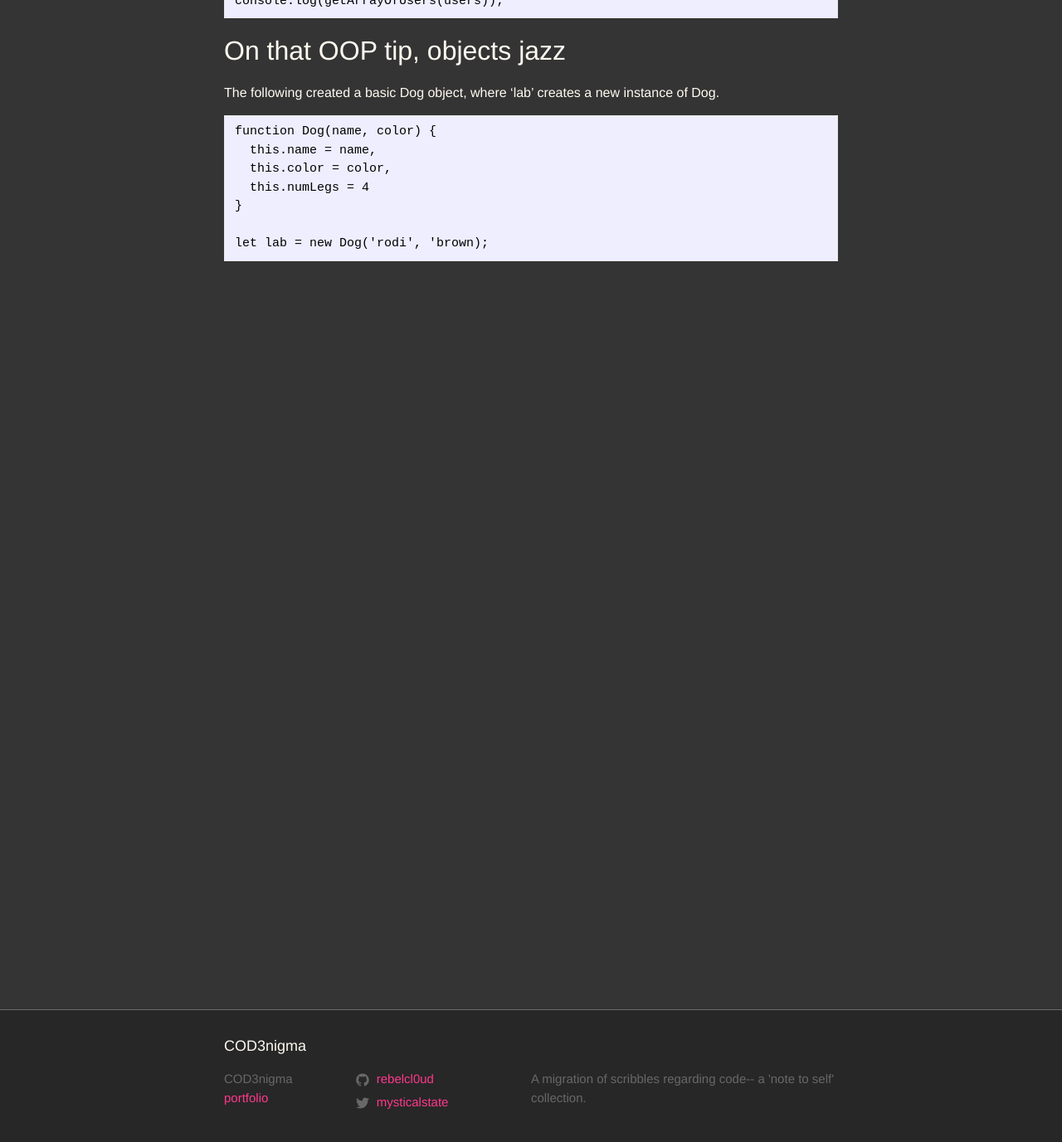
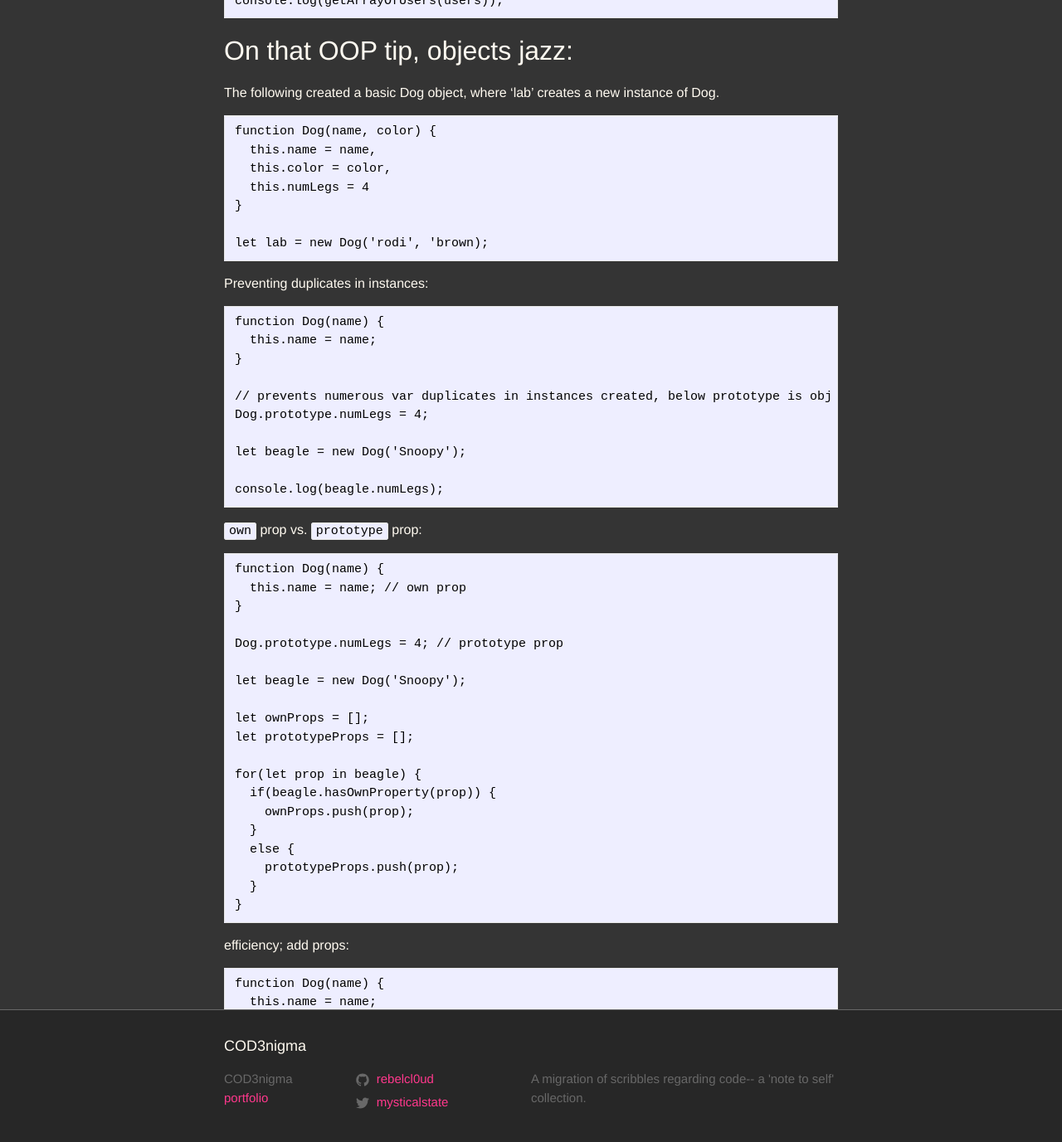
Before and after one commit to rebelcl0ud/blog, a Jekyll site: the page built from _posts/2018-11-11-[59]-oop.markdown, in a window 1280 px wide and 1400 px high, scrolled down 1937 px. Shown: the top 1377 px of the window at 83% size. Built offline with Jekyll 4.4.1, drawn with Linux system fonts in a browser that asks for light colours; some of the changed text lies outside the part shown.

Commit message:
update on oop post; prototypes

````diff
--- a/_posts/2018-11-11-[59]-oop.markdown
+++ b/_posts/2018-11-11-[59]-oop.markdown
@@ -79,7 +79,7 @@ function getArrayOfUsers(obj) {
 console.log(getArrayOfUsers(users));
 ```
 
-## On that OOP tip, objects jazz
+## On that OOP tip, objects jazz:
 
 The following created a basic Dog object, where 'lab' creates a new instance of Dog.
 ```
@@ -91,3 +91,93 @@ function Dog(name, color) {
 
 let lab = new Dog('rodi', 'brown);
 ```
+
+Preventing duplicates in instances:
+```
+function Dog(name) {
+  this.name = name;
+}
+
+// prevents numerous var duplicates in instances created, below prototype is obj shared among all instances
+Dog.prototype.numLegs = 4;
+
+let beagle = new Dog('Snoopy');
+
+console.log(beagle.numLegs);
+```
+
+`own` prop vs. `prototype` prop:
+```
+function Dog(name) {
+  this.name = name; // own prop
+}
+
+Dog.prototype.numLegs = 4; // prototype prop
+
+let beagle = new Dog('Snoopy');
+
+let ownProps = [];
+let prototypeProps = [];
+
+for(let prop in beagle) {
+  if(beagle.hasOwnProperty(prop)) {
+    ownProps.push(prop);
+  }
+  else {
+    prototypeProps.push(prop);
+  }
+}
+```
+
+efficiency; add props:
+```
+function Dog(name) {
+  this.name = name;
+}
+
+// add props to prototype at once instead of individually
+Dog.prototype = {
+  numLegs: 2,
+  eat: function() {
+    console.log('Nom');
+  },
+  describe: function() {
+    console.log(`Bark! My name is ${this.name}`)
+  }
+}
+```
+
+side-effect on manually setting up prototype on new obj:
+^ it erases constructor
+```
+function Dog(name) {
+  this.name(name);
+}
+
+Dog.prototype = {
+  constructor: Dog, // the fix: define constructor prop
+  numLegs: 2,
+  eat: function() {
+    console.log('nom nom nom');
+  },
+  describe: function() {
+    console.log(`My name is ${this.name}`);
+  }
+}
+
+let beagle = new Dog();
+
+console.log(beagle.constructor);
+```
+
+where obj prototype comes from:
+```
+function Dog(name) {
+  this.name = name;
+}
+
+let beagle = new Dog('Snoopy);
+
+// obj inherits its prototype from constructor function that created it
+Dog.prototype.isPrototypeOf(beagle); // returns true
+```
````
